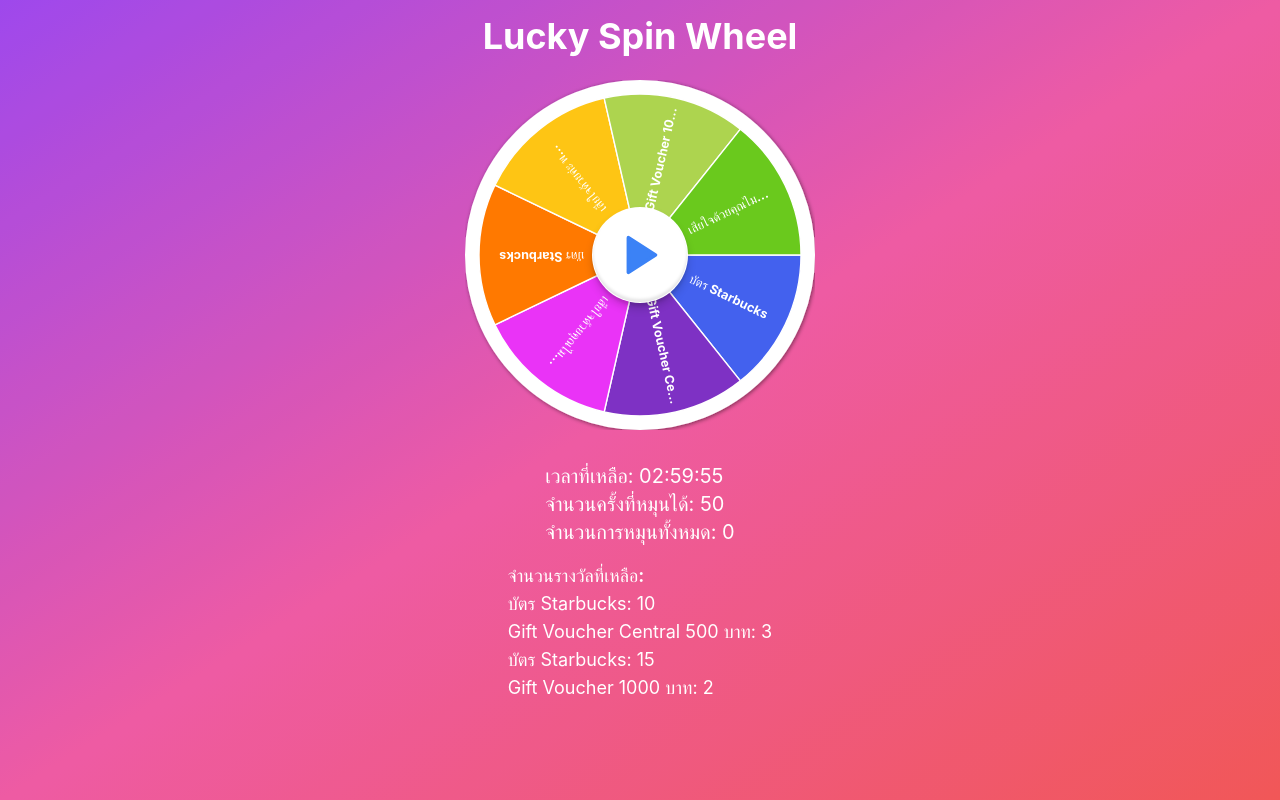
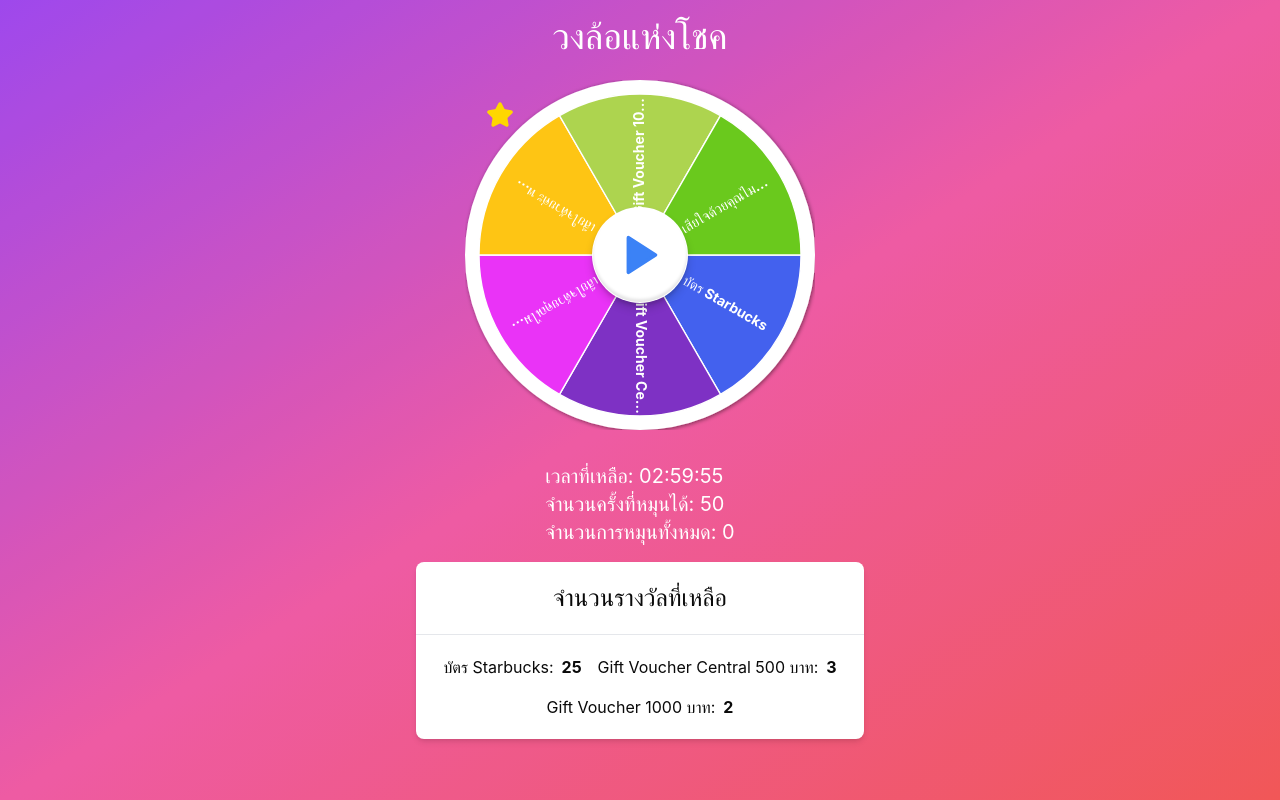
Before and after one commit to rockmafia/Spin-Wheel, a React (Vite) app: page / in a window 1280 px wide. Built offline with nearby package versions, Linux system fonts and the light colour scheme.

Commit message:
Update Spin

```diff
--- a/src/PrizeWheelLast.jsx
+++ b/src/PrizeWheelLast.jsx
@@ -1,7 +1,8 @@
-import React, { useState, useEffect, useCallback } from 'react';
-import { Play } from 'lucide-react';
+import React, { useState, useEffect, useCallback, useRef } from 'react';
+import { Play, Star } from 'lucide-react';
 import { Dialog, DialogContent, DialogHeader, DialogTitle } from "@/components/ui/dialog";
-
+import { Card, CardHeader, CardContent } from "@/components/ui/card";
+import Sound from '../public/spin-232536.wav'
 const Confetti = ({ active }) => {
   if (!active) return null;
 
@@ -24,13 +25,12 @@ const Confetti = ({ active }) => {
 
 const WheelOfFortune = () => {
   const [prizes, setPrizes] = useState([
-    { name: 'บัตร Starbucks', count: 10, color: '#4361ee' },
+    { name: 'บัตร Starbucks', count: 25, color: '#4361ee' },
     { name: 'Gift Voucher Central 500 บาท', count: 3, color: '#7e31c4' },
     { name: 'เสียใจด้วยคุณไม่ได้รับรางวัล', count: Infinity, color: '#ea33f7' },
-    { name: 'บัตร Starbucks', count: 15, color: '#ff7900' },
     { name: 'เสียใจด้วยค่ะ พบกันปีหน้านะคะ', count: Infinity, color: '#fec514' },
     { name: 'Gift Voucher 1000 บาท', count: 2, color: '#add44f' },
-    { name: 'เสียใจด้วยคุณไม่ได้รับรางวัล', count: Infinity, color: '#6ac91d' },
+    { name: 'เสียใจด้วยคุณไม่ได้รับรางวัล', count: Infinity, color: '#6ac91d' }
   ]);
 
   const [spinsLeft, setSpinsLeft] = useState(50);
@@ -42,6 +42,31 @@ const WheelOfFortune = () => {
   const [spinResult, setSpinResult] = useState(null);
   const [showConfetti, setShowConfetti] = useState(false);
   const [totalSpins, setTotalSpins] = useState(0);
+
+  const spinSound = useRef(null);
+  const [isSoundLoaded, setIsSoundLoaded] = useState(false);
+
+  useEffect(() => {
+    spinSound.current = new Audio('./spin-sound.mp3');
+    spinSound.current.addEventListener('canplaythrough', () => setIsSoundLoaded(true));
+    spinSound.current.addEventListener('error', (e) => console.error('Error loading sound:', e));
+
+    return () => {
+      if (spinSound.current) {
+        spinSound.current.removeEventListener('canplaythrough', () => setIsSoundLoaded(true));
+        spinSound.current.removeEventListener('error', (e) => console.error('Error loading sound:', e));
+      }
+    };
+  }, []);
+
+  const playSpinSound = () => {
+    if (spinSound.current && isSoundLoaded) {
+      spinSound.current.currentTime = 0;
+      spinSound.current.play().catch(e => console.error('Error playing sound:', e));
+    } else {
+      console.warn('Spin sound not loaded yet');
+    }
+  };
 
   const getRandomPrizeIndex = useCallback(() => {
     const remainingPrizes = prizes.filter(prize => prize.count > 0 && prize.count !== Infinity);
@@ -87,6 +112,8 @@ const WheelOfFortune = () => {
     setSpinsLeft(prevSpins => prevSpins - 1);
     setTotalSpins(prevTotal => prevTotal + 1);
 
+    playSpinSound();
+
     const prizeIndex = getRandomPrizeIndex();
     const spinDegrees = 360 * 5 + (360 / prizes.length) * (prizes.length - prizeIndex);
     const newRotation = wheelRotation + spinDegrees;
@@ -101,6 +128,10 @@ const WheelOfFortune = () => {
       if (prizes[prizeIndex].count !== Infinity) {
         setShowConfetti(true);
         setTimeout(() => setShowConfetti(false), 5000);
+      }
+      if (spinSound.current) {
+        spinSound.current.pause();
+        spinSound.current.currentTime = 0;
       }
     }, 5000);
   }, [isSpinning, spinsLeft, getRandomPrizeIndex, prizes, wheelRotation, updatePrizeCounts, totalSpins]);
@@ -191,7 +222,7 @@ const WheelOfFortune = () => {
                 x={textX}
                 y={textY}
                 fill="white"
-                fontSize="18"
+                fontSize="20"
                 fontWeight="bold"
                 textAnchor="middle"
                 dominantBaseline="middle"
@@ -204,6 +235,7 @@ const WheelOfFortune = () => {
         })}
       </g>
       <circle cx="250" cy="250" r="15" fill="white" stroke="#333" strokeWidth="2" />
+      <Star x="30" y="30" size={40} fill="#FFD700" stroke="#FFD700" />
     </svg>
   );
 
@@ -236,7 +268,7 @@ const WheelOfFortune = () => {
         <div className="absolute inset-0 bg-grid-pattern"></div>
       </div>
       <div className="relative z-10 flex flex-col items-center justify-center">
-        <h1 className="text-4xl font-bold mb-6 text-white shadow-text">Lucky Spin Wheel</h1>
+        <h1 className="text-4xl font-bold mb-6 text-white shadow-text">วงล้อแห่งโชค</h1>
         <div className="relative">
           <WheelSVG />
           <button
@@ -266,14 +298,23 @@ const WheelOfFortune = () => {
           <p>จำนวนครั้งที่หมุนได้: {spinsLeft}</p>
           <p>จำนวนการหมุนทั้งหมด: {totalSpins}</p>
         </div>
-        <div className="mt-4 text-white text-lg">
-          <h2 className="font-bold">จำนวนรางวัลที่เหลือ:</h2>
-          {prizes.map((prize, index) => (
-            prize.count !== Infinity && (
-              <p key={index}>{prize.name}: {prize.count}</p>
-            )
-          ))}
-        </div>
+        <Card className="mt-4 w-full max-w-md mx-auto">
+          <CardHeader className="text-center">
+            <h2 className="text-2xl font-bold">จำนวนรางวัลที่เหลือ</h2>
+          </CardHeader>
+          <CardContent>
+            <div className="flex flex-wrap justify-center items-center gap-4">
+              {prizes.map((prize, index) => (
+                prize.count !== Infinity && (
+                  <div key={index} className="flex items-center space-x-2">
+                    <span>{prize.name}:</span>
+                    <span className="font-bold">{prize.count}</span>
+                  </div>
+                )
+              ))}
+            </div>
+          </CardContent>
+        </Card>
       </div>
       {spinResult && (
         <Dialog open={showResultPopup} onOpenChange={() => setShowResultPopup(false)}>
--- a/src/components/ui/dialog.tsx
+++ b/src/components/ui/dialog.jsx
@@ -1,6 +1,6 @@
 import * as React from "react"
 import * as DialogPrimitive from "@radix-ui/react-dialog"
-import { Cross2Icon } from "@radix-ui/react-icons"
+import { X } from "lucide-react"
 
 import { cn } from "@/lib/utils"
 
@@ -10,16 +10,11 @@ const DialogTrigger = DialogPrimitive.Trigger
 
 const DialogPortal = DialogPrimitive.Portal
 
-const DialogClose = DialogPrimitive.Close
-
-const DialogOverlay = React.forwardRef<
-  React.ElementRef<typeof DialogPrimitive.Overlay>,
-  React.ComponentPropsWithoutRef<typeof DialogPrimitive.Overlay>
->(({ className, ...props }, ref) => (
+const DialogOverlay = React.forwardRef(({ className, ...props }, ref) => (
   <DialogPrimitive.Overlay
     ref={ref}
     className={cn(
-      "fixed inset-0 z-50 bg-black/80  data-[state=open]:animate-in data-[state=closed]:animate-out data-[state=closed]:fade-out-0 data-[state=open]:fade-in-0",
+      "fixed inset-0 z-50 bg-black/50 backdrop-blur-sm data-[state=open]:animate-in data-[state=closed]:animate-out data-[state=closed]:fade-out-0 data-[state=open]:fade-in-0",
       className
     )}
     {...props}
@@ -27,10 +22,7 @@ const DialogOverlay = React.forwardRef<
 ))
 DialogOverlay.displayName = DialogPrimitive.Overlay.displayName
 
-const DialogContent = React.forwardRef<
-  React.ElementRef<typeof DialogPrimitive.Content>,
-  React.ComponentPropsWithoutRef<typeof DialogPrimitive.Content>
->(({ className, children, ...props }, ref) => (
+const DialogContent = React.forwardRef(({ className, children, ...props }, ref) => (
   <DialogPortal>
     <DialogOverlay />
     <DialogPrimitive.Content
@@ -43,7 +35,7 @@ const DialogContent = React.forwardRef<
     >
       {children}
       <DialogPrimitive.Close className="absolute right-4 top-4 rounded-sm opacity-70 ring-offset-background transition-opacity hover:opacity-100 focus:outline-none focus:ring-2 focus:ring-ring focus:ring-offset-2 disabled:pointer-events-none data-[state=open]:bg-accent data-[state=open]:text-muted-foreground">
-        <Cross2Icon className="h-4 w-4" />
+        <X className="h-4 w-4" />
         <span className="sr-only">Close</span>
       </DialogPrimitive.Close>
     </DialogPrimitive.Content>
@@ -54,7 +46,7 @@ DialogContent.displayName = DialogPrimitive.Content.displayName
 const DialogHeader = ({
   className,
   ...props
-}: React.HTMLAttributes<HTMLDivElement>) => (
+}) => (
   <div
     className={cn(
       "flex flex-col space-y-1.5 text-center sm:text-left",
@@ -68,7 +60,7 @@ DialogHeader.displayName = "DialogHeader"
 const DialogFooter = ({
   className,
   ...props
-}: React.HTMLAttributes<HTMLDivElement>) => (
+}) => (
   <div
     className={cn(
       "flex flex-col-reverse sm:flex-row sm:justify-end sm:space-x-2",
@@ -79,10 +71,7 @@ const DialogFooter = ({
 )
 DialogFooter.displayName = "DialogFooter"
 
-const DialogTitle = React.forwardRef<
-  React.ElementRef<typeof DialogPrimitive.Title>,
-  React.ComponentPropsWithoutRef<typeof DialogPrimitive.Title>
->(({ className, ...props }, ref) => (
+const DialogTitle = React.forwardRef(({ className, ...props }, ref) => (
   <DialogPrimitive.Title
     ref={ref}
     className={cn(
@@ -94,10 +83,7 @@ const DialogTitle = React.forwardRef<
 ))
 DialogTitle.displayName = DialogPrimitive.Title.displayName
 
-const DialogDescription = React.forwardRef<
-  React.ElementRef<typeof DialogPrimitive.Description>,
-  React.ComponentPropsWithoutRef<typeof DialogPrimitive.Description>
->(({ className, ...props }, ref) => (
+const DialogDescription = React.forwardRef(({ className, ...props }, ref) => (
   <DialogPrimitive.Description
     ref={ref}
     className={cn("text-sm text-muted-foreground", className)}
@@ -106,14 +92,11 @@ const DialogDescription = React.forwardRef<
 ))
 DialogDescription.displayName = DialogPrimitive.Description.displayName
 
-
-
 export {
   Dialog,
   DialogPortal,
   DialogOverlay,
   DialogTrigger,
-  DialogClose,
   DialogContent,
   DialogHeader,
   DialogFooter,
```
Also changed, not shown: 2 other files (tests, documents, lock files or other folders).
